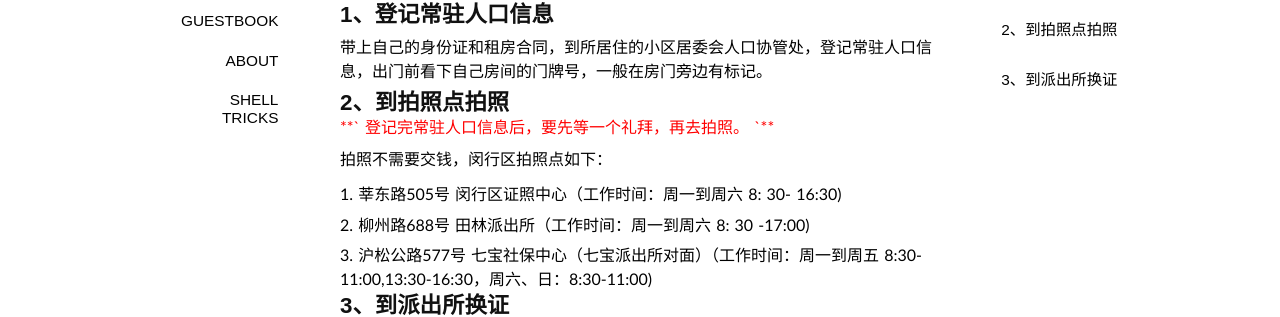
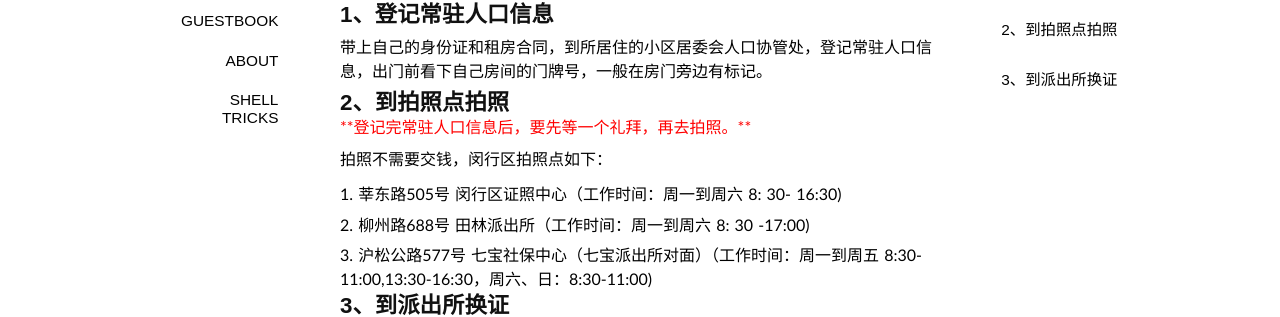
Before and after one commit to Yanyd/Yanyd.github.io, a Jekyll site: the page built from _posts/2018-06-01-replacement-of-an-expired-id-card-in-shang-hai.md, in a window 1280 px wide. Shown: the part 192-509 px from the top of the page. Built offline with Jekyll 4.4.1, drawn with Linux system fonts in a browser that asks for light colours; some web fonts are replaced.

Commit message:
add post

```diff
--- a/_posts/2018-06-01-replacement-of-an-expired-id-card-in-shang-hai.md
+++ b/_posts/2018-06-01-replacement-of-an-expired-id-card-in-shang-hai.md
@@ -13,23 +13,19 @@ tags:
 - 身份证
 ---
 
-
 ## 声明
-
 
 以下方法只适合在闵行区的，其它地方的只是办理地点不一样，具体去哪先打电话到附近派出所问下，避免瞎折腾。
 
 
 ## 1、登记常驻人口信息
 
-
 带上自己的身份证和租房合同，到所居住的小区居委会人口协管处，登记常驻人口信息，出门前看下自己房间的门牌号，一般在房门旁边有标记。
 
 
 ## 2、到拍照点拍照
 
-
-<font color="red">**` 登记完常驻人口信息后，要先等一个礼拜，再去拍照。 `**</font>
+<font color="red">**登记完常驻人口信息后，要先等一个礼拜，再去拍照。**</font>
 
 拍照不需要交钱，闵行区拍照点如下：
 
@@ -40,11 +36,11 @@ tags:
 
 ## 3、到派出所换证
 
-
 闵行区可换证派出所：宝南路85号（新镇派出所）
 
 拍完照就可以到派出所换证了，工本费20元，可选择邮寄或者自己到场领取，办完后，会有一张回执单，上面有领证日期，领新证时需要上交旧证。
 
 
 
+
 总体来说，整个流程还是很简单的，不需要什么材料，就是需要注意下时间以及确认可换证的派出所，避免来回跑浪费时间。
```
